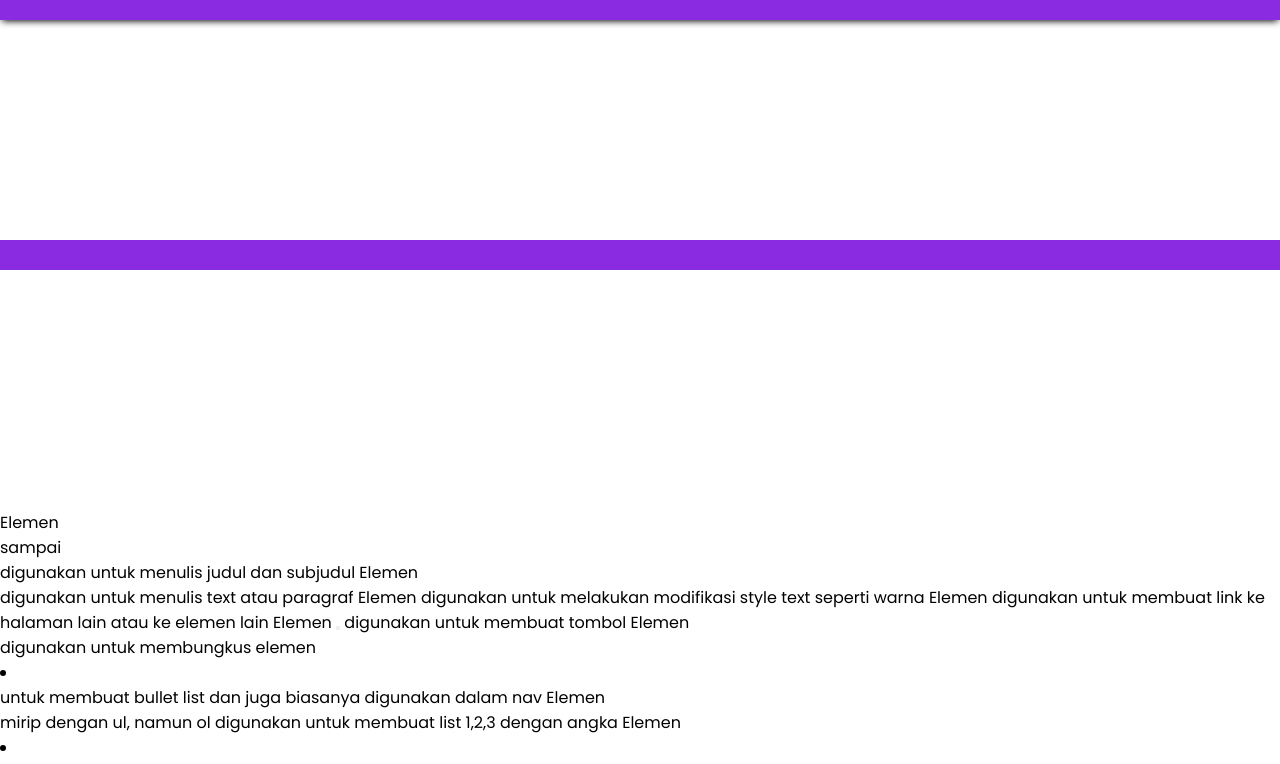
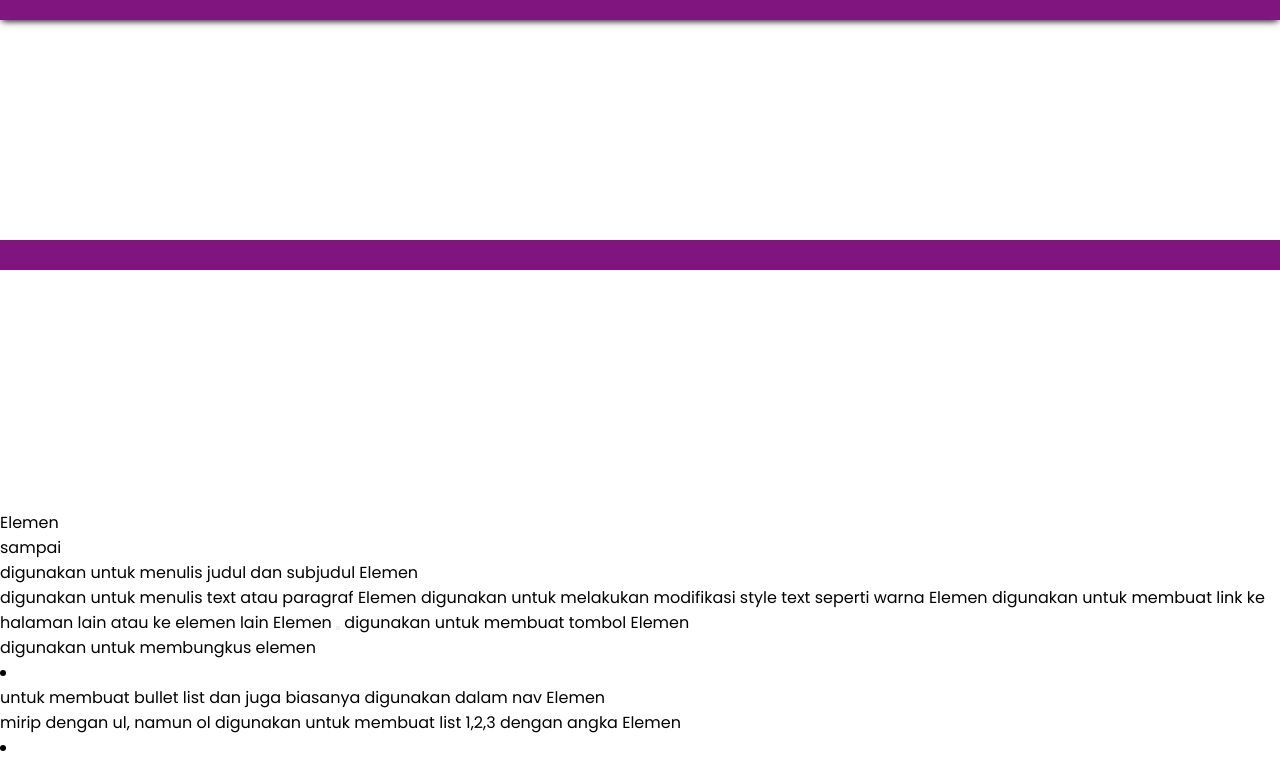
Before and after one commit to abibaja/kopikuy, a plain HTML site: page tmp/elemen html.html in a window 1280 px wide. Shown: the top 764 px of the page. Drawn offline with Linux system fonts and the light colour scheme; files that its build step writes are made by us from their sources.

Commit message:
ganti background color footer dan header

```diff
--- a/css/style.css
+++ b/css/style.css
@@ -63,7 +63,7 @@ nav {
   background-color: red;
 
   /* penulisan 2 background-color seperti ini akan mengabaikan penulisan sebelumnya */
-  background-color: blueviolet;
+  background-color: rgb(128, 21, 128);
 
   /* box-shadow membuat efek bayangan */
   box-shadow: 0 3px 7px -2px #000;
@@ -421,7 +421,7 @@ terkait layout pada CSS untuk dapat memahami secara penuh
 /* FOOTER */
 
 footer {
-  background-color: blueviolet;
+  background-color: rgb(128, 21, 128);
   padding-top: 15px;
   padding-bottom: 15px;
   color: #fff;
```
